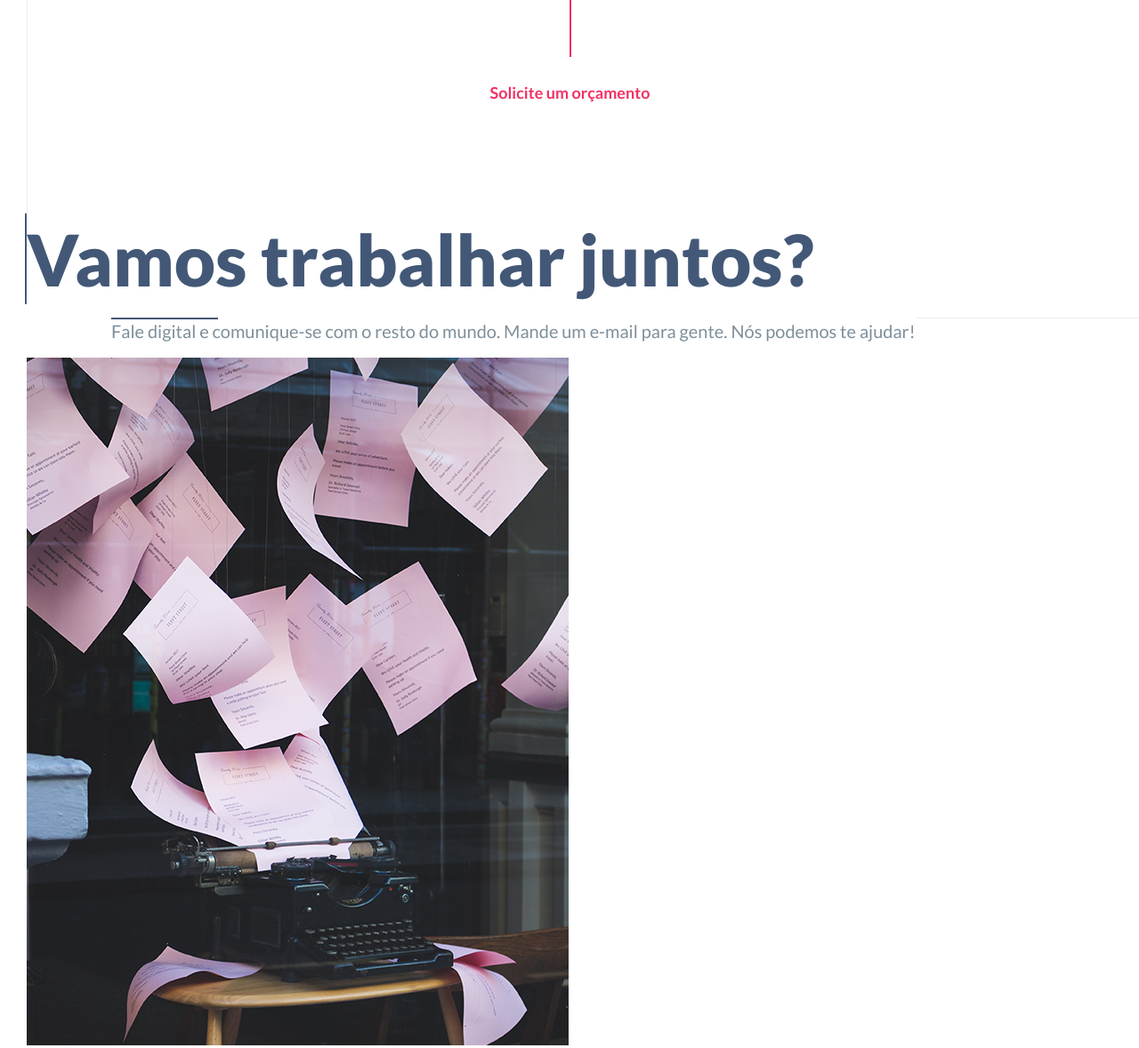
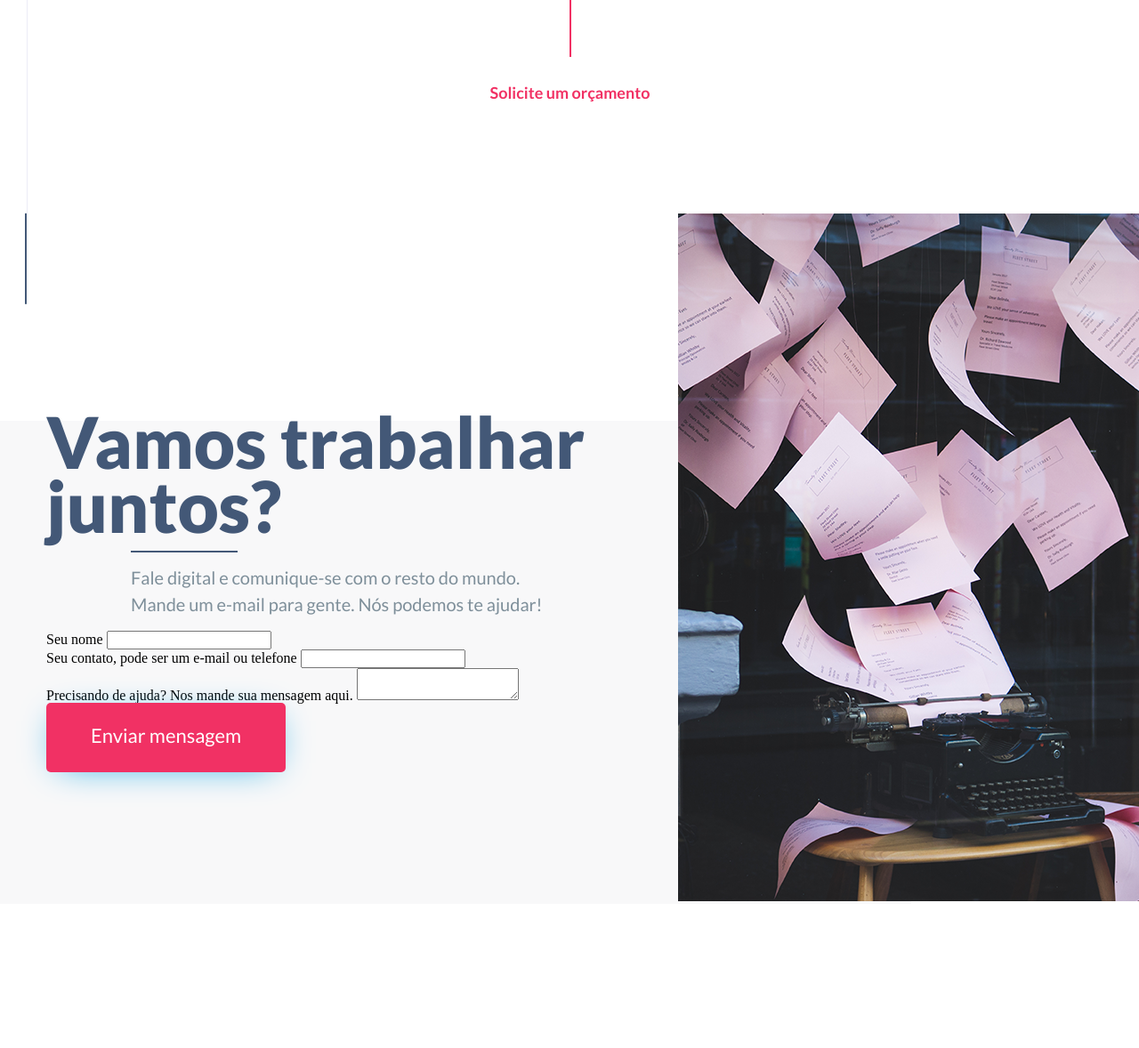
Before and after one commit to samuellevy/nokengo2018-front, a PHP site: page / in a window 1280 px wide. Shown: the part 4649-5827 px from the top of the page at 89% size. After the commit the page ends 5662 px from the top, so only its background shows below. Run offline with PHP 8.4, Linux system fonts and the light colour scheme; style sheets or scripts are compiled from the project's sources.

Commit message:
contatos iniciado

```diff
--- a/source/index.html
+++ b/source/index.html
@@ -119,11 +119,32 @@
         <div class="text">
           <p class="t-title">Vamos trabalhar juntos?</p>
           <p class="t-paragraph">Fale digital e comunique-se com o resto do mundo. Mande um e-mail para gente. Nós podemos te ajudar!</p>
+          <form>
+            <fieldset>
+              <label for="name">Seu nome</label>
+              <input type="text" name="name">
+            </fieldset>
+            <fieldset>
+              <label for="contact">Seu contato, pode ser um e-mail ou telefone</label>
+              <input type="text" name="contact">
+            </fieldset>
+            <fieldset>
+              <label for="message">Precisando de ajuda? Nos mande sua mensagem aqui.</label>
+              <textarea name="message"></textarea>
+            </fieldset>
+            <input type="submit" class="button" value="Enviar mensagem">
+          </form>
         </div>
         <div class="image">
           <img src="/images/contact.png" alt="contato">
         </div>
       </div>
     </section>
+    <section id="footer">
+      <br>
+      <br>
+      <br>
+      <br>
+    </section>
   </body>
 </html>
--- a/source/scss/style.scss
+++ b/source/scss/style.scss
@@ -543,6 +543,30 @@ section{
 
 //contato
 #contato{
+  background: transparent linear-gradient(#f8f8f9, #f8f8f9) bottom left/80% 70% no-repeat fixed;
+	.wrapper{
+		display: flex;
+		flex-wrap: wrap;
+		.text{
+			width: 60%;
+			margin-top: 15%;
+			padding: 22px;
+			box-sizing: border-box;
+			.t-paragraph{
+				width: 70%;
+				&:before{
+					top: 0;
+				}
+				&:after{
+					top: 0;
+					left: 0;
+				}
+			}
+		}
+		.image{
+			width: 40%;
+		}
+	}
 	.button{
 		background-color: $pink-1;
 	}
```
